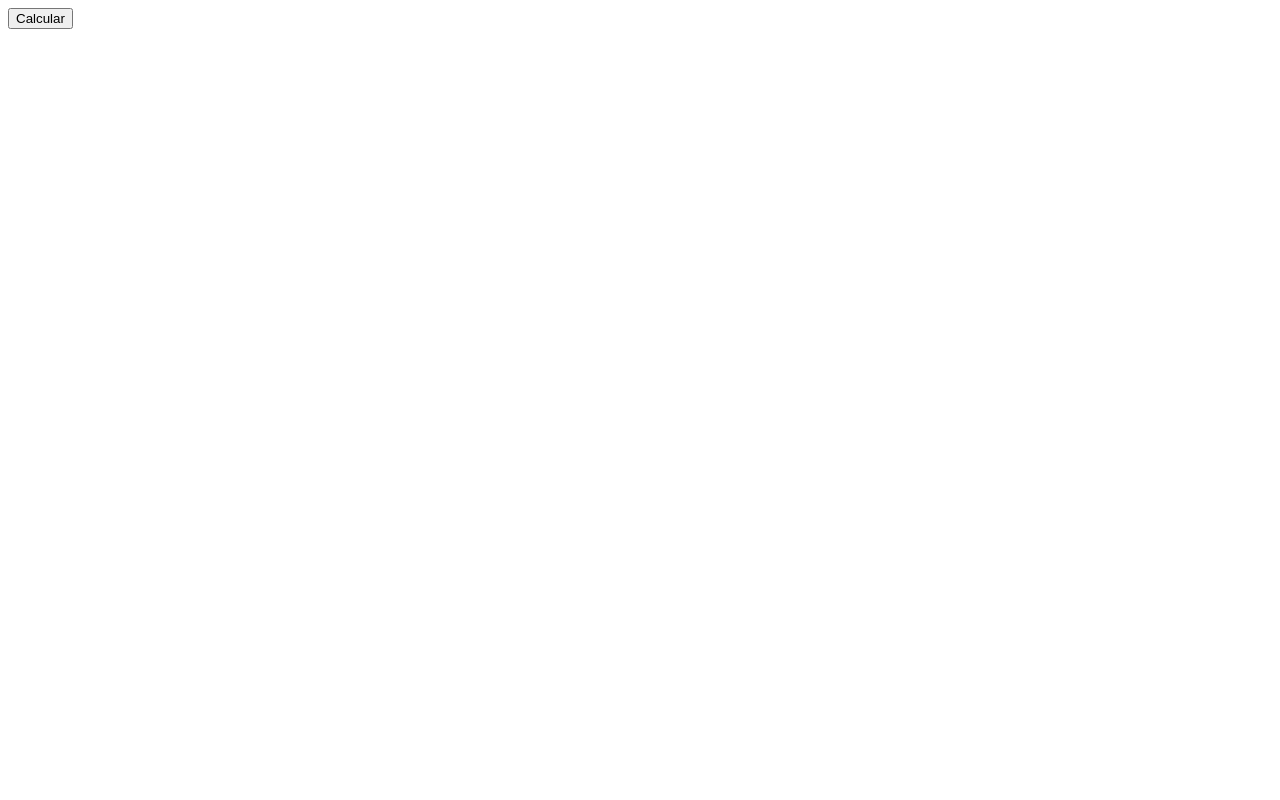
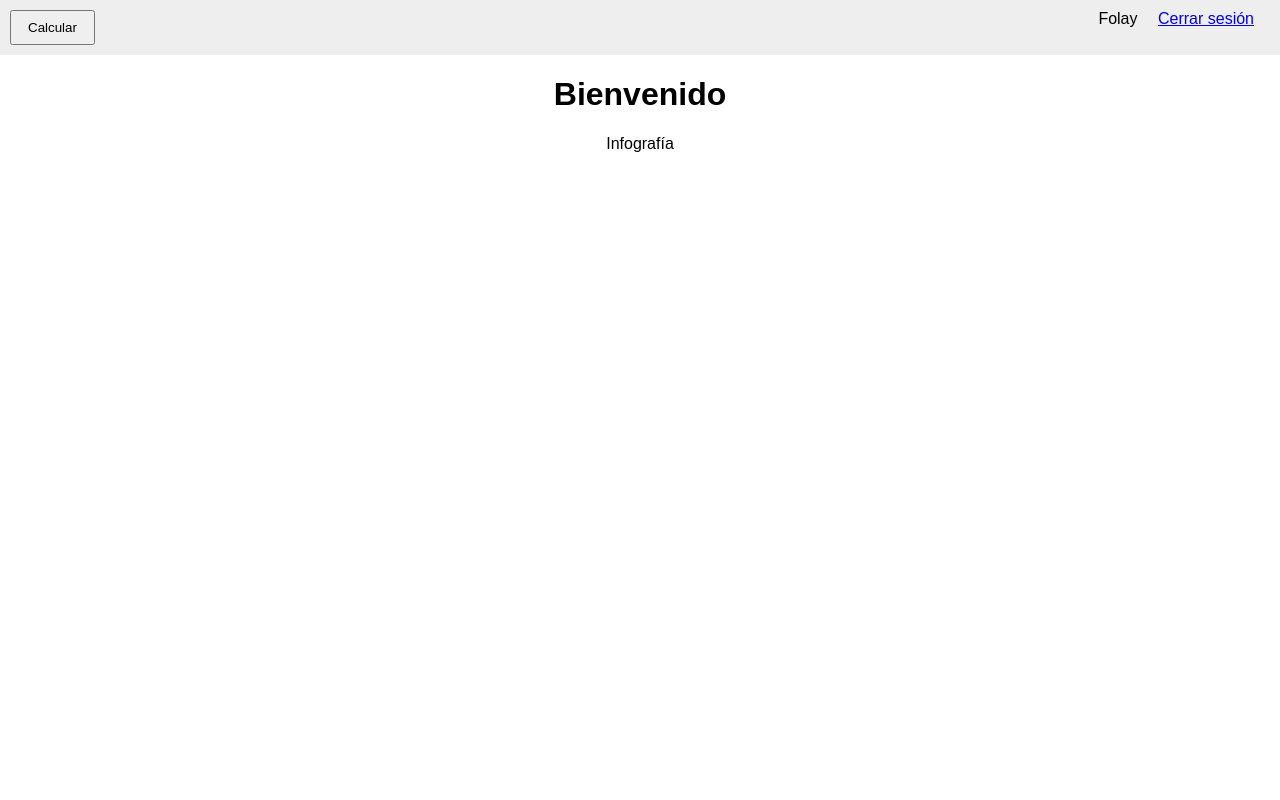
Before and after one commit to notfoley/Proyecto-carbono, a Django app: page / in a window 1280 px wide. Before the commit the page is almost empty. Run offline with Django 5.2, Linux system fonts and the light colour scheme; a user stored in the database is signed in.

Commit message:
Refactor home.html structure and add styles

```diff
--- a/project/sito/templates/home.html
+++ b/project/sito/templates/home.html
@@ -1,4 +1,33 @@
-<button class="btn" onclick="calcular()">Calcular</button>
+<!DOCTYPE html>
+<html lang="es">
+<head>
+    <meta charset="UTF-8">
+    <title>Proyecto-carbono</title>
+    <style>
+        body { font-family: sans-serif; margin: 0; text-align: center; }
+        header { display: flex; justify-content: space-between; padding: 10px; background: #eee; }
+        .btn { padding: 8px 16px; cursor: pointer; }
+        #mensaje { color: red; margin-top: 20px; }
+    </style>
+</head>
+<body>
+    <header>
+        <button onclick="calcular()" class="btn">Calcular</button>
+        {% if user.is_authenticated %}
+            <div>
+                {{ user.username }}
+                <a href="{% url 'logout' %}" class="btn">Cerrar sesión</a>
+            </div>
+        {% else %}
+            <a href="{% url 'register' %}" class="btn">Registrarse</a>
+        {% endif %}
+    </header>
+
+    <main>
+        <h1>Bienvenido</h1>
+        <p>Infografía</p>
+        <div id="mensaje"></div>
+    </main>
 
     <script>
         function calcular() {
@@ -10,3 +39,5 @@
             }
         }
     </script>
+</body>
+</html>
```
Lines whose indentation alone changed are shown as unchanged.
